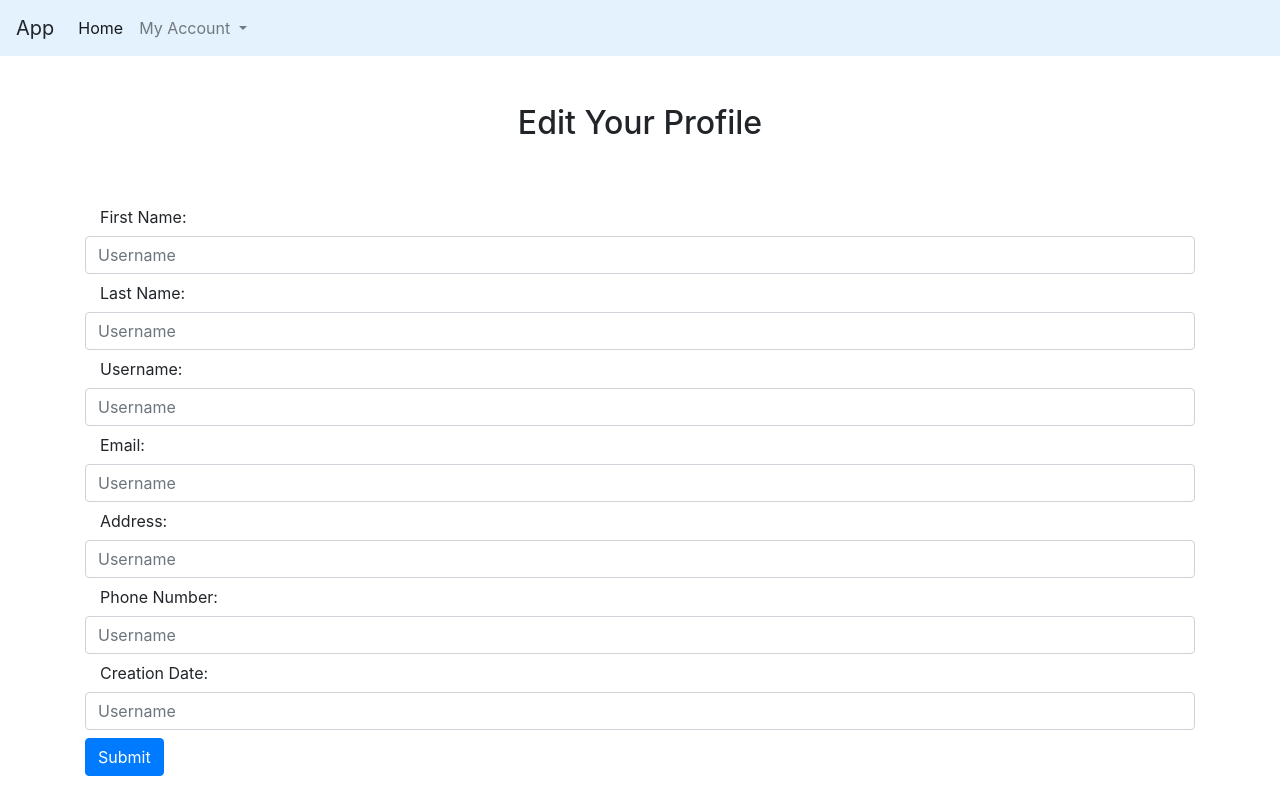
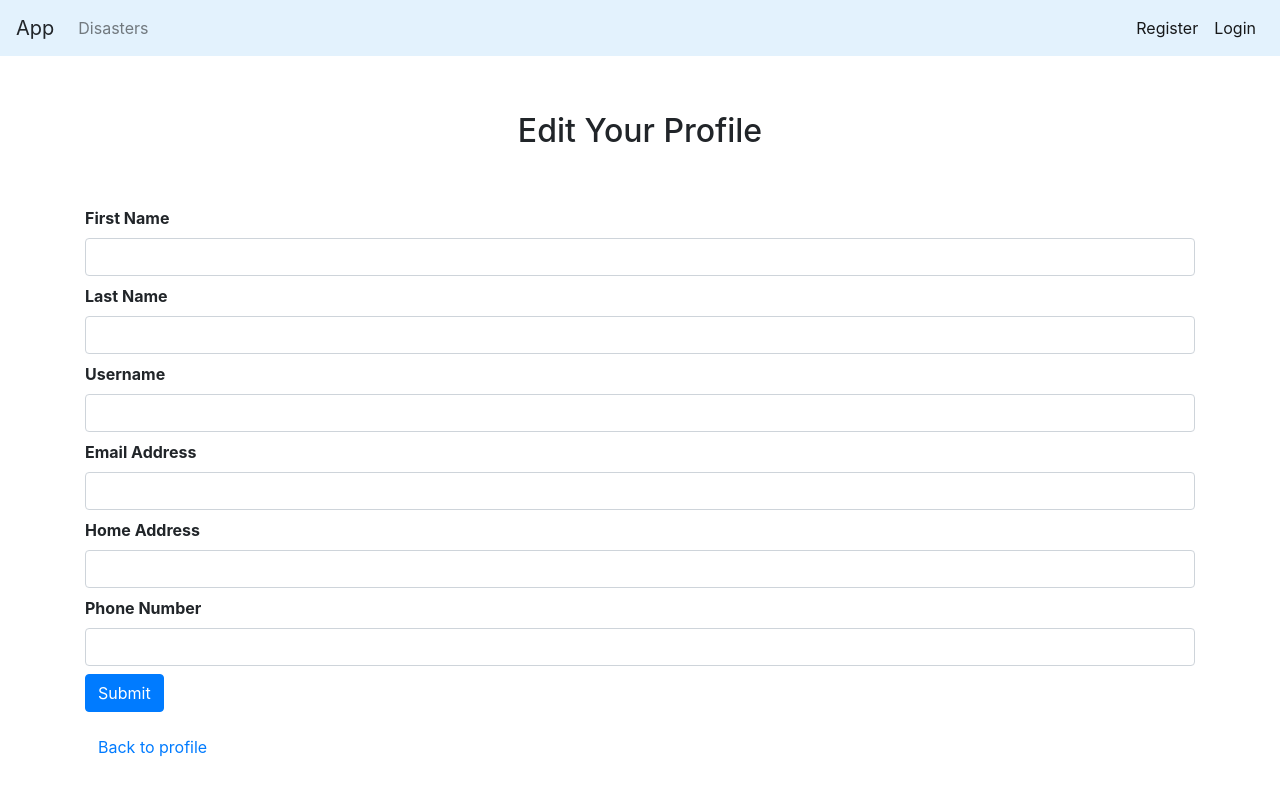
Before and after one commit to Mullans/DatabasesGroup7, a Flask app: template templates/edit.html in a window 1280 px wide. Run offline with Flask 2, Linux system fonts and the light colour scheme; the template is opened without the code that fills it: values that come from a table or form of the project are taken from there, others are empty; some libraries are stand-ins or nearby versions.

Commit message:
Update edit.html

```diff
--- a/templates/edit.html
+++ b/templates/edit.html
@@ -1,64 +1,41 @@
 
-{% extends 'basic.html' %}
+{% extends 'basic2.html' %}
 {%block body%}
 <div class="py-5 text-center">
+<h2> </h2>
 
         <h2>Edit Your Profile</h2>
+        <h2></h2>
+      </div>
+		{% from "form.html" import render_field %}
+	<form method=post action="">
 
+	<div class="form">
+    {{ render_field(form.first_name,class="form-control")}}
 	</div>
-
-
-<form>
- <div class="input-group">
-  <label for="staticEmail" class="col-sm-2 col-form-label">First Name:</label>
-	 <div class="input-group">
-        <input type="text" name="username" class="form-control" placeholder="Username" value={{user[2]}}>
+	<div class="form">
+    {{ render_field(form.last_name,class="form-control")}}
 	</div>
+		<div class="form">
+    {{ render_field(form.username,class="form-control")}}
 	</div>
-   <div class="input-group">
-  <label for="staticEmail" class="col-sm-2 col-form-label">Last Name:</label>
-	 <div class="input-group">
-        <input type="text" name="username" class="form-control" placeholder="Username" value={{user[1]}}>
+		<div class="form">
+    {{ render_field(form.email,class="form-control")}}
 	</div>
+			<div class="form">
+    {{ render_field(form.address,class="form-control")}}
 	</div>
- <div class="input-group">
-  <label for="staticEmail" class="col-sm-2 col-form-label">Username:</label>
-	 <div class="input-group">
-        <input type="text" name="username" class="form-control" placeholder="Username" value={{user[3]}}>
+	<div class="form">
+    {{ render_field(form.phone,class="form-control")}}
 	</div>
-   </div>
- <div class="input-group">
-  <label for="staticEmail" class="col-sm-2 col-form-label">Email:</label>
-	 <div class="input-group">
-        <input type="text" name="username" class="form-control" placeholder="Username" value={{user[5]}}>
-     </div>
-   </div>
- <div class="input-group">
-  <label for="staticEmail" class="col-sm-2 col-form-label">Address:</label>
-	 <div class="input-group">
-        <input type="text" name="username" class="form-control" placeholder="Username" value={{user[6]}}>
-     </div>
-   </div>
-   <div class="input-group">
-  <label for="staticEmail" class="col-sm-2 col-form-label">Phone Number:</label>
-	 <div class="input-group">
-        <input type="text" name="username" class="form-control" placeholder="Username" value={{user[7]}}>
-     </div>
-   </div>
- <div class="input-group">
-  <label for="staticEmail" class="col-sm-2 col-form-label">Creation Date:</label>
-	 <div class="input-group">
-        <input type="text" name="username" class="form-control" placeholder="Username" value={{user[8]}}>
-     </div>
-   </div>
-
-      <h2> </h2>
-	   <div class="o-column o-extra-small--12 o-medium--6">
-   <p><input type="submit" class="btn btn-primary" value="Submit"></p>
-   </div>
-   </form>
 
 
 
 
+	<p><input type="submit" class="btn btn-primary" value="Submit"></p>
+	</form>
+	<a href="/profile/{{session.username}}" class="btn btn-default pull-right">Back to profile</a>
+
+
+
 {% endblock %}
```
Lines whose indentation alone changed are shown as unchanged.
